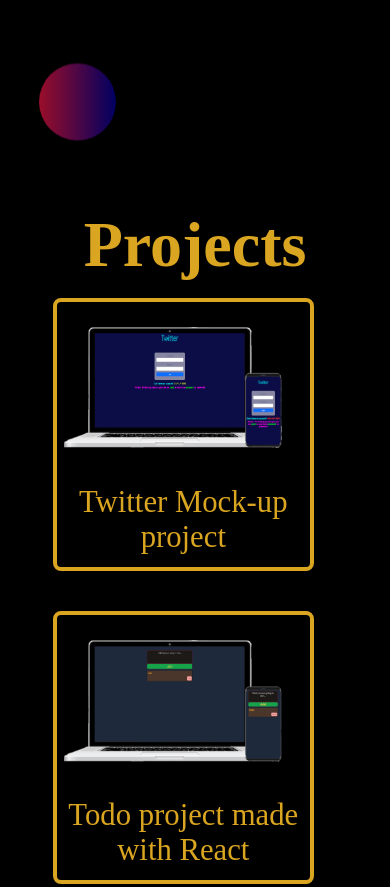
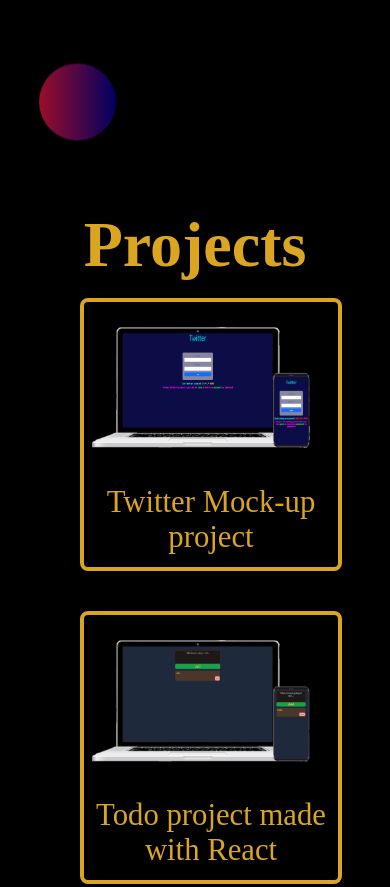
Before and after one commit to MoSalah001/personal-portfolio, a plain HTML site: page index.html in a window 390 px wide. Shown: the part 636-1523 px from the top of the page. Drawn offline with Linux system fonts and the light colour scheme.

Commit message:
fix projects responsiveness

```diff
--- a/public/css/main.scss
+++ b/public/css/main.scss
@@ -216,8 +216,7 @@ a:link , a:visited
     {
         position: relative;
         left: 5em;
-        margin: 1em 0em;
-        max-width: 94%;
+        margin: 1em 7em 1em 1em;
         display: flex;
         flex-direction: row;
         place-content: flex-start;
```
Also changed, not shown: public/css/main.css, 1 other file.
